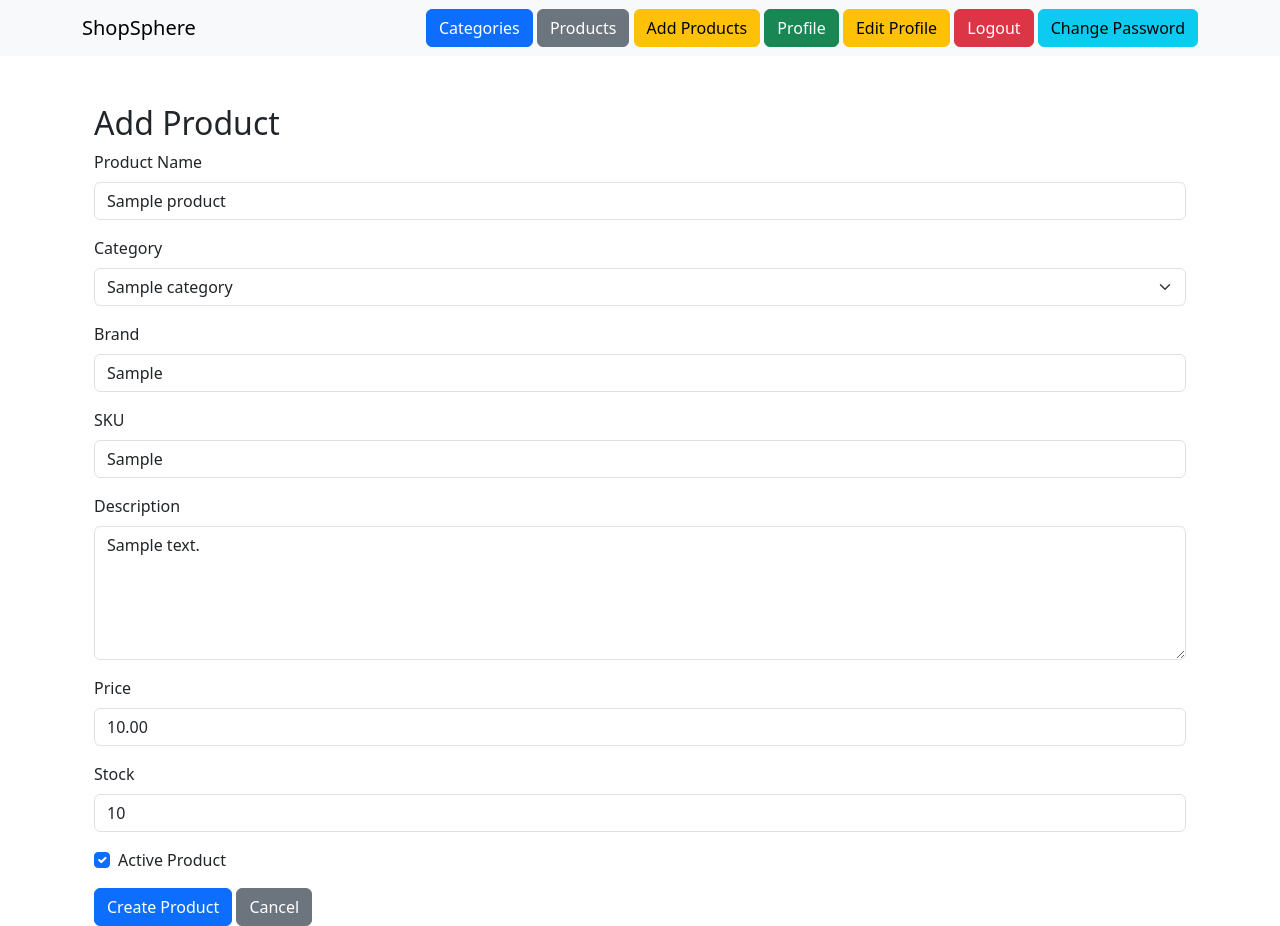
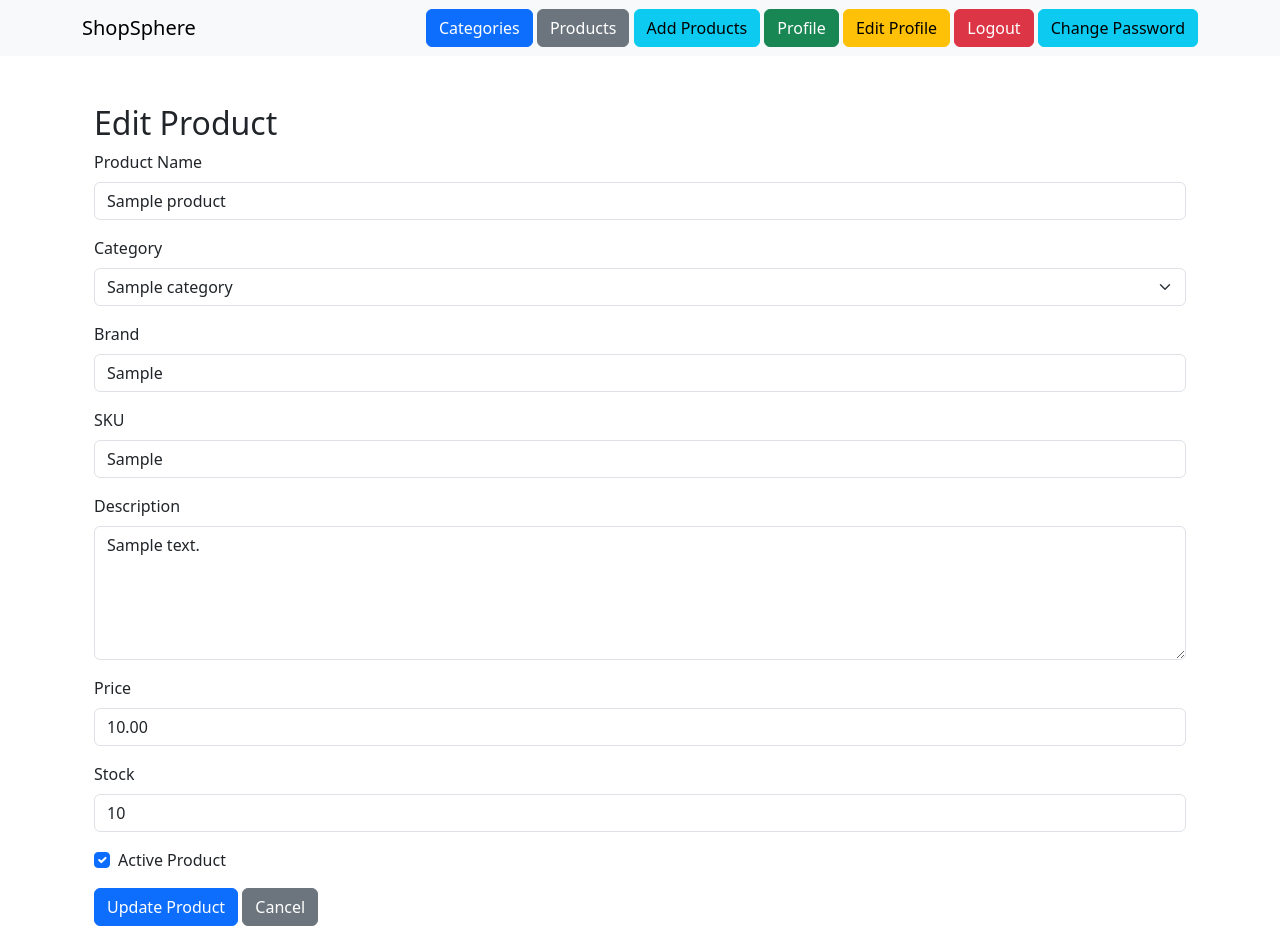
Before and after one commit to mamun-2025/ShopSphere, a Django app: page /products/1/update/ in a window 1280 px wide. Run offline with Django 5.2, Linux system fonts and the light colour scheme; a user stored in the database is signed in; tables that the repository leaves empty hold one stand-in row (values such as "Sample post").

Commit message:
Complete the UpdateView

```diff
--- a/products/views.py
+++ b/products/views.py
@@ -96,3 +96,18 @@ class ProductUpdateView(LoginRequiredMixin, UpdateView):
    template_name = "products/product_form.html"
    context_object_name = "product"
    success_url = reverse_lazy("product_list")
+
+
+"""
+1. What is UpdateView?
+= Updateview is a Django generic class-based view used to update an existing model object through a form.
+2. Can we use the same ModelForm for CreateView and UpdateView?
+= Yes, ProductForm used for both CreateView and UpdateView.
+3. How does UpdateView know which object to update?
+= UpdateView Finds existing object from URL with primary key(<int:pk>).
+4. Does UpdateView create a new object?
+= No, It's update existing object.
+5. What is instance?
+= instance specifies the existing model object that a ModelForm should edit.
+
+"""
--- a/templates/accounts/base.html
+++ b/templates/accounts/base.html
@@ -41,9 +41,9 @@
 
          <a
             href="{% url 'product_create' %}"
-            class="btn btn-warning"
+            class="btn btn-info"
          >
-            Add Products
+         Add Products
          </a>
 
 
--- a/templates/products/product_detail.html
+++ b/templates/products/product_detail.html
@@ -57,6 +57,12 @@
          >
          Back to Product_List
          </a>
+         <a
+            href="{% url 'product_update' product.pk %}"
+            class="btn btn-primary"
+         >
+         Edit Product
+         </a>
 
       </div>
    </div>
--- a/templates/products/product_form.html
+++ b/templates/products/product_form.html
@@ -10,9 +10,15 @@
          <div class="card-shadow">
             <div class="card-body">
 
-               <h2 class="mt-4">
+               {% if object %}
+                  <h2 class="mt-4">
+                  Edit Product
+                  </h2>
+               {% else %}
+                  <h2 class="mt-4">
                   Add Product
-               </h2>
+                  </h2>
+               {% endif %}
 
 
                <form method="post">
@@ -116,7 +122,11 @@
                      type="submit"
                      class="btn btn-primary"
                   >
-                     Create Product
+                     {% if object %}
+                        Update Product
+                     {% else %}
+                        Create Product
+                     {% endif %}
                   </button>
 
                   <a
```
